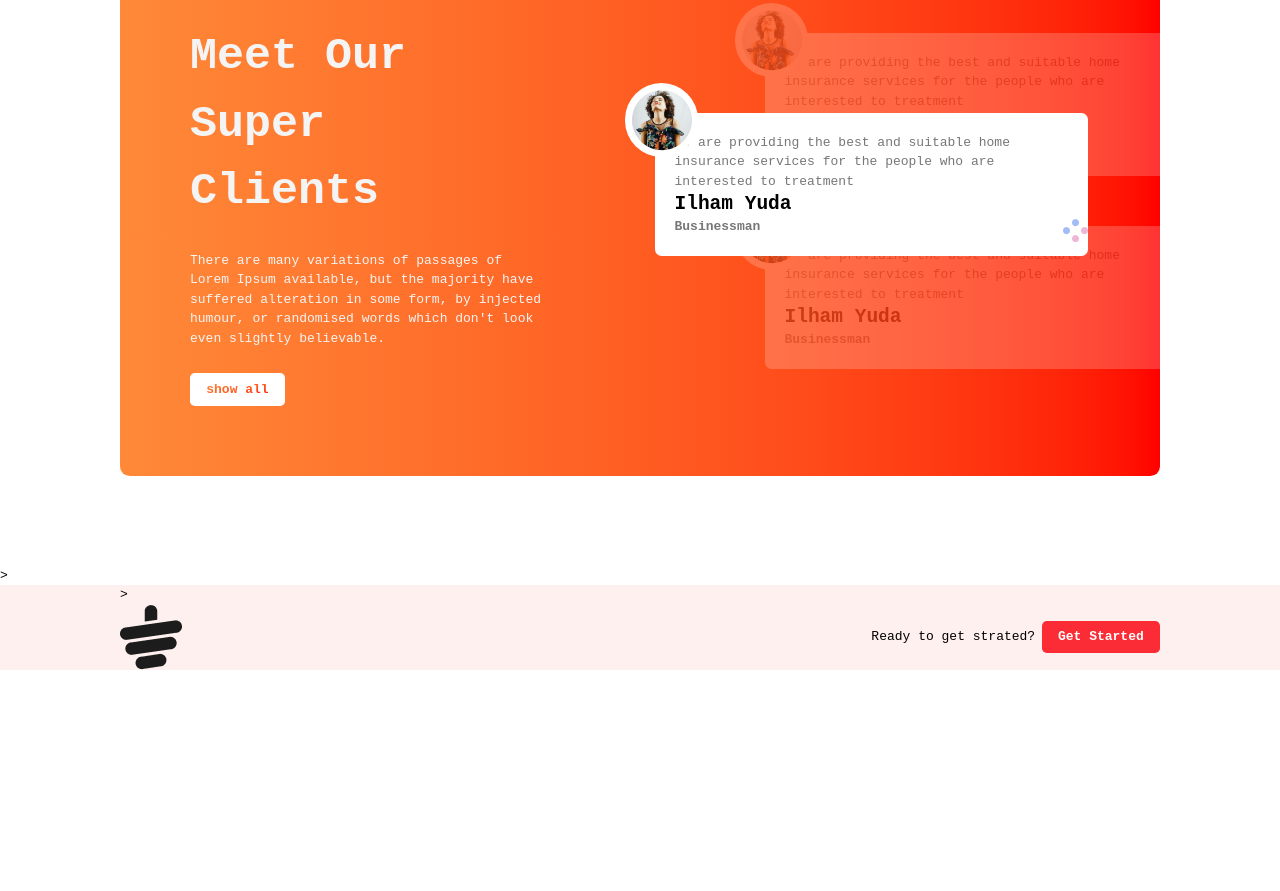
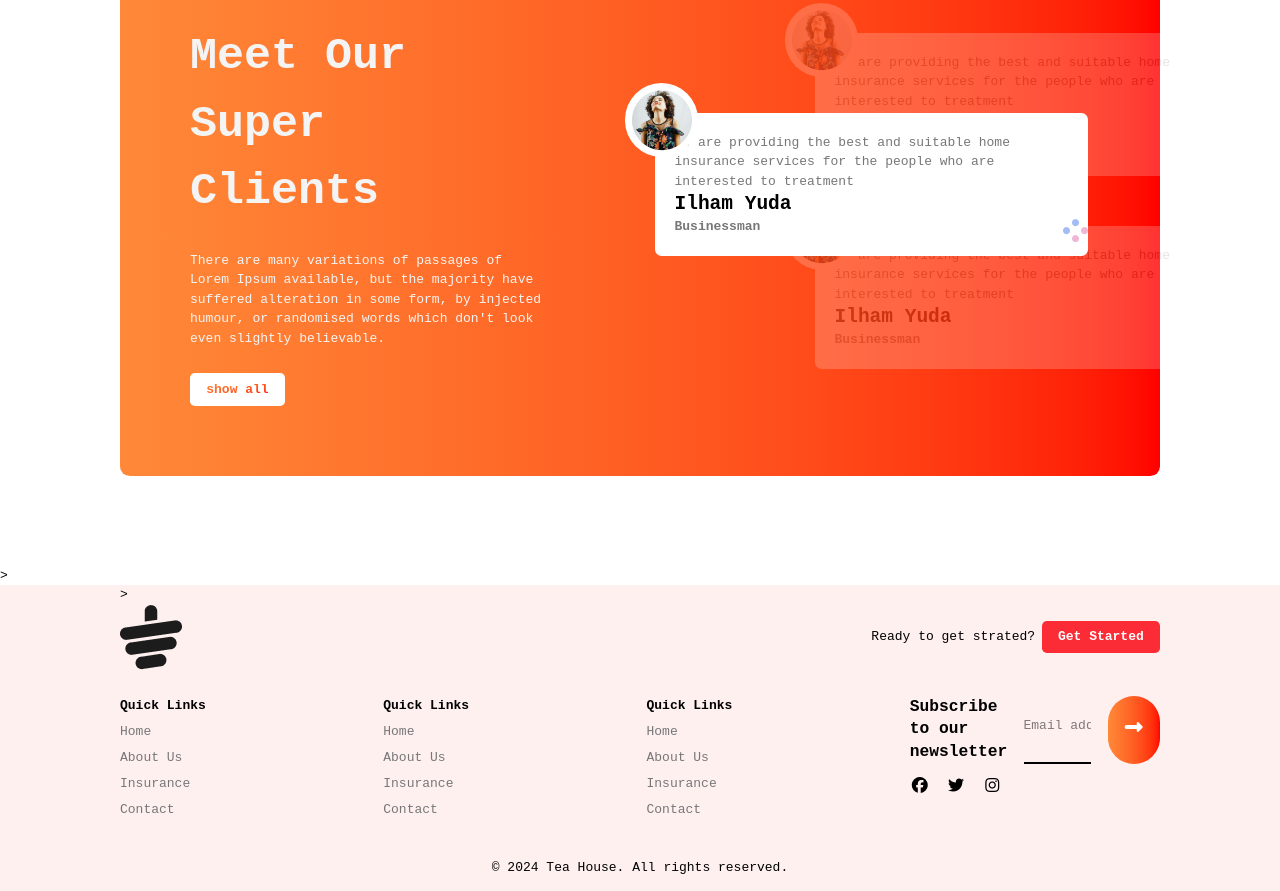
Before and after one commit to infosanjoybh-ux/My-tea-stor, a plain HTML site: page index.html in a window 1280 px wide. Shown: the part 1799-2690 px from the top of the page. Before the commit the page ends 2469 px from the top, so only its background shows below. Drawn offline with nearby package versions, Linux system fonts and the light colour scheme.

Commit message:
update footer section

```diff
--- a/index.html
+++ b/index.html
@@ -115,9 +115,9 @@
                 </span>
             </button>
         </div>
-        <div class="meet-our-client-right pl-[100px] pt-[80px]   relative ">
+        <div class="meet-our-client-right pl-[6px] sm:pl-[150px] pt-[80px]   relative ">
 
-            <div class="bg-white rounded-lg p-6 w-[433px] absolute -left-[10px] top-[160px] z-50">
+            <div class="bg-white rounded-lg p-6 w-[350px] sm:w-[433px] absolute -left-[10px] top-[160px] z-50">
                 <p class="text-[#777777]">We are providing the best and suitable home insurance services for the people who are interested to treatment</p>
                 <h2 class="font-bold text-2xl">Ilham Yuda</h2>
                 <h3 class="text-[#777777] font-semibold">Businessman</h3>
@@ -127,7 +127,7 @@
                 <img src="images/circles.png" alt="" class="absolute right-0 bottom-4">
             </div>
 
-            <div class="bg-white rounded-lg p-6 w-[433px] relative mb-[50px] opacity-20">
+            <div class="bg-white rounded-lg p-6 w-[350px] sm:w-[433px] relative mb-[50px] opacity-20">
                 <p class="text-[#777777]">We are providing the best and suitable home insurance services for the people who are interested to treatment</p>
                 <h2 class="font-bold text-2xl">Ilham Yuda</h2>
                 <h3 class="text-[#777777] font-semibold">Businessman</h3>
@@ -137,7 +137,7 @@
 
             </div>
 
-            <div class="bg-white rounded-lg p-6 w-[433px] relative opacity-20">
+            <div class="bg-white rounded-lg p-6 w-[350px] sm:w-[433px] relative opacity-20">
                 <p class="text-[#777777]">We are providing the best and suitable home insurance services for the people who are interested to treatment</p>
                 <h2 class="font-bold text-2xl">Ilham Yuda</h2>
                 <h3 class="text-[#777777] font-semibold">Businessman</h3>
@@ -149,7 +149,7 @@
     </section>
     <!-- footer-->>
      <footer class="bg-[#ffefefe9]">
-        <div class=" container mx-auto ">
+        <div class=" container mx-auto space-y-8 ">
             <!-- footer top -->>
             <div class="flex justify-between">
                 <img src="images/cup.png" alt="">
@@ -161,10 +161,50 @@
             </div>
 
             <!-- footer links -->
-             <div>
+             <div class="  grid grid-cols-1 md:grid-cols-2 lg:grid-cols-4 gap-4 md:text-left">
+                <ul class="space-y-2">
+                    <li class="font-semibold">Quick Links</li>
+                    <li class="text-[#777777]" > <a href=""></a>Home</li>
+                    <li class="text-[#777777]"><a href=""></a>About Us</li>
+                    <li class="text-[#777777]"><a href=""></a>Insurance</li>
+                    <li class="text-[#777777]"><a href=""></a>Contact</li>
+                </ul>
+                <ul class="space-y-2">
+                    <li class="font-semibold">Quick Links</li>
+                    <li class="text-[#777777]" > <a href=""></a>Home</li>
+                    <li class="text-[#777777]"><a href=""></a>About Us</li>
+                    <li class="text-[#777777]"><a href=""></a>Insurance</li>
+                    <li class="text-[#777777]"><a href=""></a>Contact</li>
+                </ul>
+                <ul class="space-y-2">
+                    <li class="font-semibold">Quick Links</li>
+                    <li class="text-[#777777]" > <a href=""></a>Home</li>
+                    <li class="text-[#777777]"><a href=""></a>About Us</li>
+                    <li class="text-[#777777]"><a href=""></a>Insurance</li>
+                    <li class="text-[#777777]"><a href=""></a>Contact</li>
+                </ul>
+                <div class="space-y-4">
+                    <div class="flex gap-5">
+                        <h1 class="font-bold text-xl">Subscribe to our newsletter</h1>
+                    <input type="text" placeholder="Email address" class="border-b-2 pb-2 outline-none w-full">
+                    <button
+                          class="py-3 px-5 rounded-full text-white font-semibold bg-linear-to-r from-[#ff8938] to-[#ff0000]"><span><i class="fa-solid fa-right-long"></i></span>
 
+                    </button>
+                    </div>
+
+                    <div class="flex gap-5">
+                        <span><i class="fa-brands fa-facebook"></i></span>
+                        <span><i class="fa-brands fa-twitter"></i></span>
+                        <span><i class="fa-brands fa-instagram"></i></span>
+
+                    </div>
+                </div>
              </div>
+                <!-- footer bottom -->
+                 <p class="text-center py-4">© 2024 Tea House. All rights reserved.</p>
        </div>
+
      </footer>
 </body>
 </html>
```
